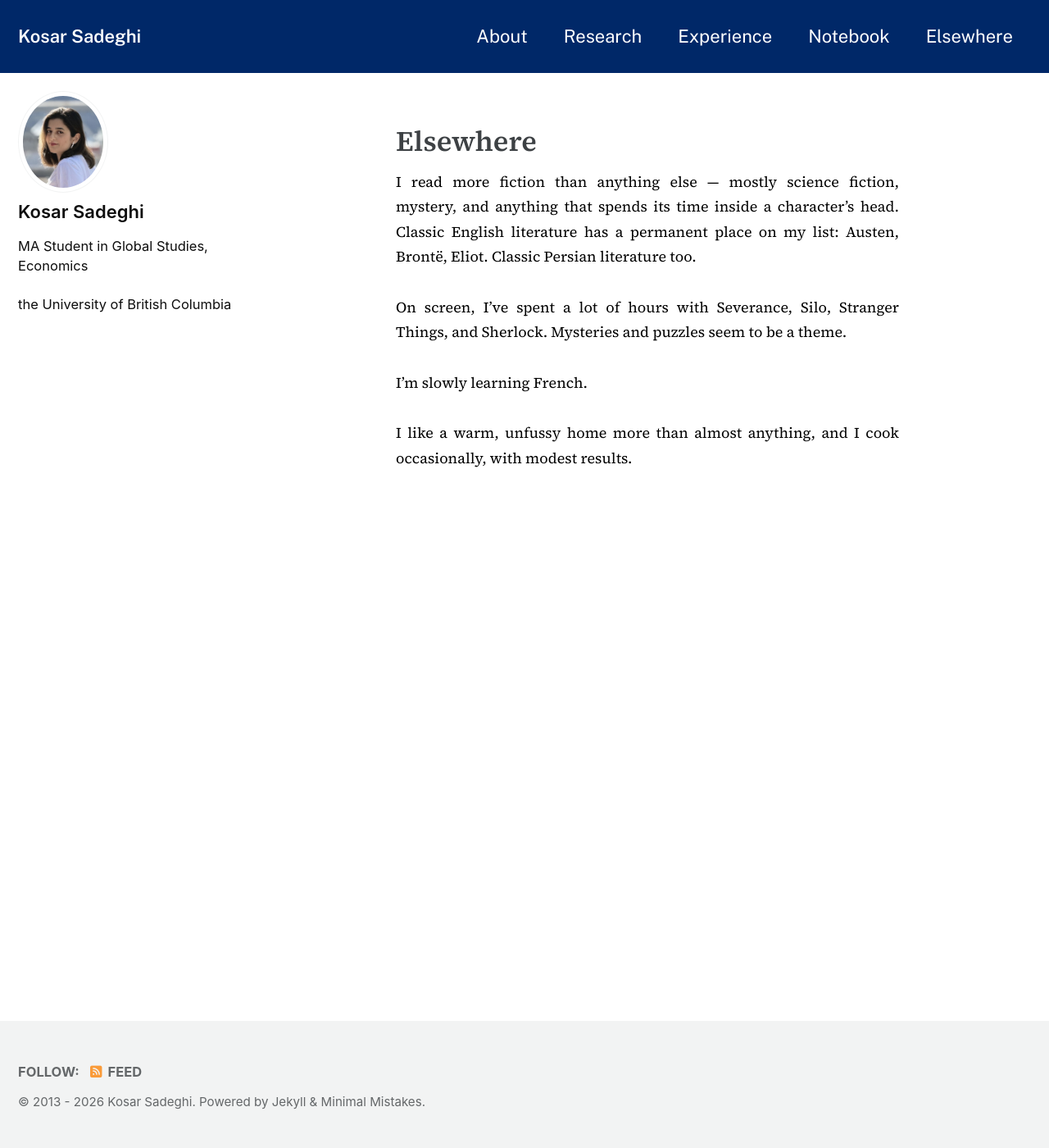
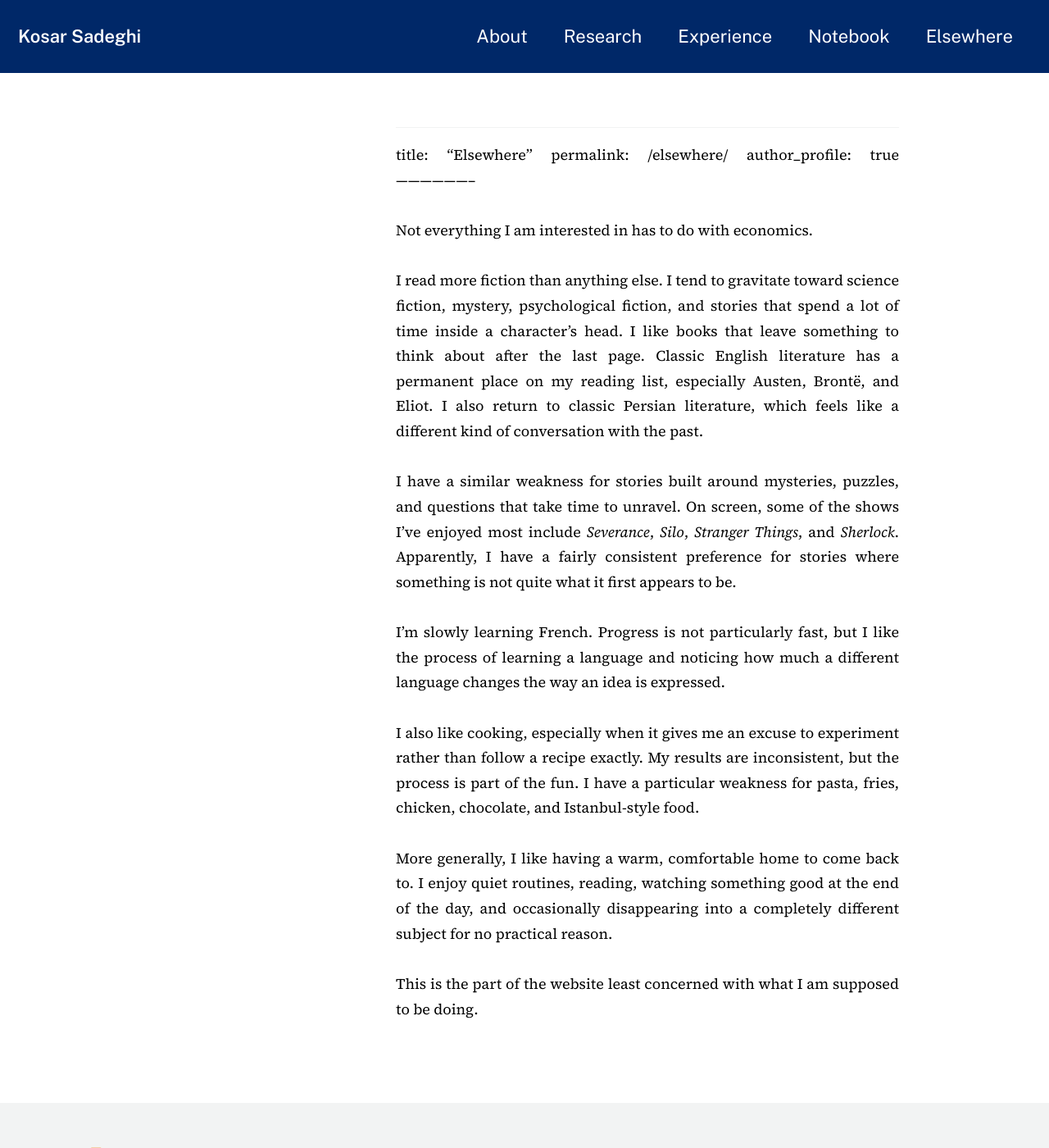
Before and after one commit to KosarSadeghi04/kosarsadeghi.github.io, a Jekyll site: the page built from _pages/elsewhere.md, in a window 1280 px wide and 1400 px high. Shown: the whole window at 82% size. Built offline with Jekyll 4.4.1, drawn with Linux system fonts in a browser that asks for light colours; cached includes are drawn as plain includes.

Commit message:
Update elsewhere.md

```diff
--- a/_pages/elsewhere.md
+++ b/_pages/elsewhere.md
@@ -1,13 +1,20 @@
 ---
+
 title: "Elsewhere"
 permalink: /elsewhere/
 author_profile: true
----
+--------------------
 
-I read more fiction than anything else — mostly science fiction, mystery, and anything that spends its time inside a character's head. Classic English literature has a permanent place on my list: Austen, Brontë, Eliot. Classic Persian literature too.
+Not everything I am interested in has to do with economics.
 
-On screen, I've spent a lot of hours with Severance, Silo, Stranger Things, and Sherlock. Mysteries and puzzles seem to be a theme.
+I read more fiction than anything else. I tend to gravitate toward science fiction, mystery, psychological fiction, and stories that spend a lot of time inside a character's head. I like books that leave something to think about after the last page. Classic English literature has a permanent place on my reading list, especially Austen, Brontë, and Eliot. I also return to classic Persian literature, which feels like a different kind of conversation with the past.
 
-I'm slowly learning French.
+I have a similar weakness for stories built around mysteries, puzzles, and questions that take time to unravel. On screen, some of the shows I've enjoyed most include *Severance*, *Silo*, *Stranger Things*, and *Sherlock*. Apparently, I have a fairly consistent preference for stories where something is not quite what it first appears to be.
 
-I like a warm, unfussy home more than almost anything, and I cook occasionally, with modest results.
+I'm slowly learning French. Progress is not particularly fast, but I like the process of learning a language and noticing how much a different language changes the way an idea is expressed.
+
+I also like cooking, especially when it gives me an excuse to experiment rather than follow a recipe exactly. My results are inconsistent, but the process is part of the fun. I have a particular weakness for pasta, fries, chicken, chocolate, and Istanbul-style food.
+
+More generally, I like having a warm, comfortable home to come back to. I enjoy quiet routines, reading, watching something good at the end of the day, and occasionally disappearing into a completely different subject for no practical reason.
+
+This is the part of the website least concerned with what I am supposed to be doing.
```
